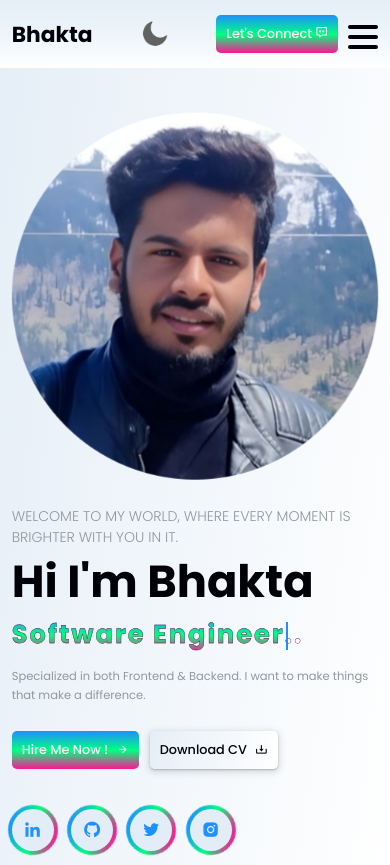
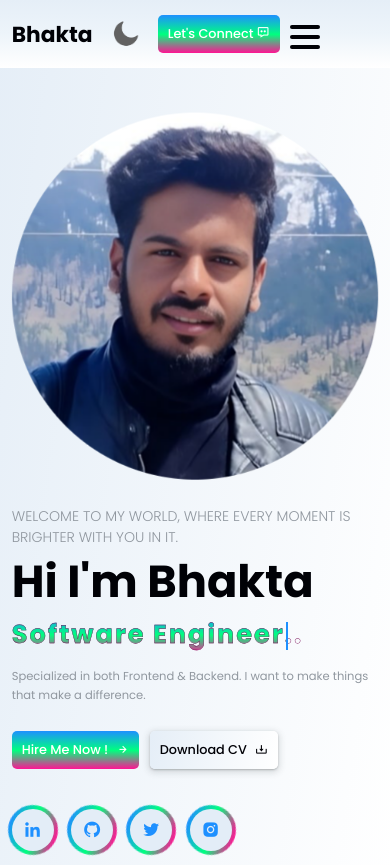
Before and after one commit to BhaktaRout038/bhaktarout, a plain HTML site: page index.html in a window 390 px wide. Shown: the top 865 px of the page. Drawn offline with nearby package versions, Linux system fonts and the light colour scheme.

Commit message:
Fix nav bar for mobile move S,M & L .. changes in css File.

```diff
--- a/style.css
+++ b/style.css
@@ -1159,7 +1159,7 @@ footer{
 @media(max-width:991px){
     header,section,footer{
         padding-left: 3%;
-        padding-right: 3%;
+        padding-right: 18%;
     }
     .home,.portfolio-box{
         flex-direction: column-reverse;
```
